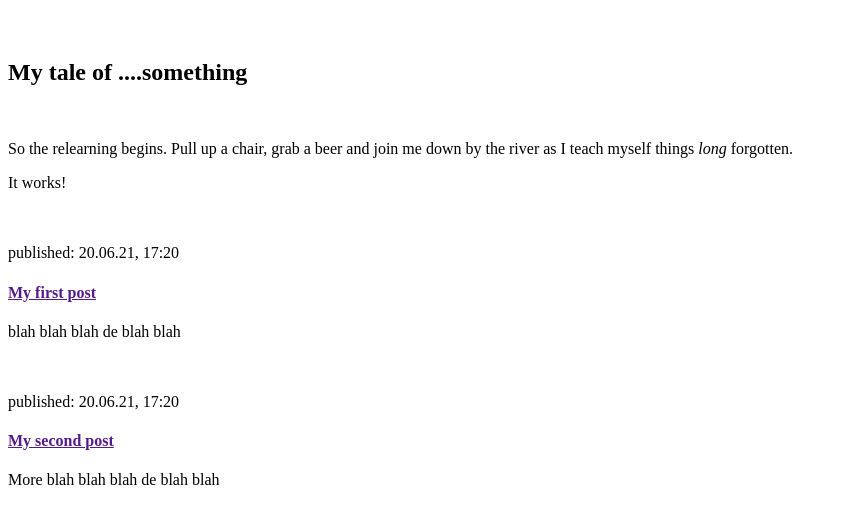
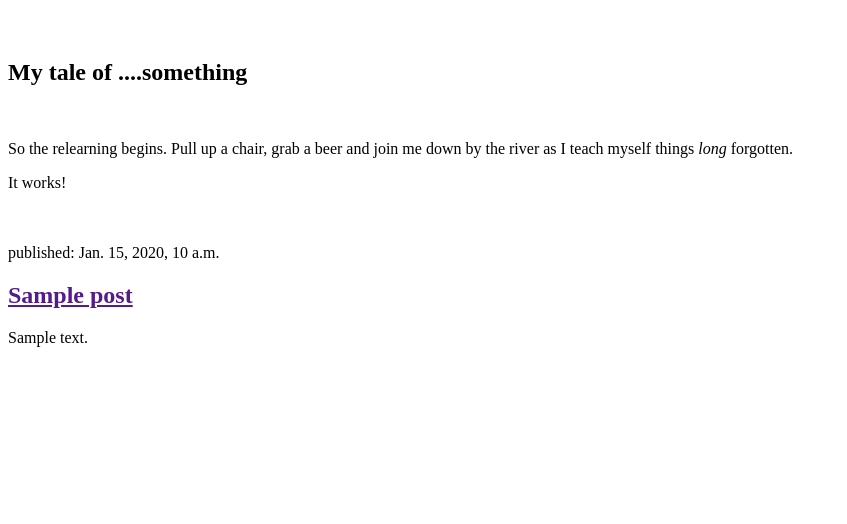
Before and after one commit to R1verNi/my-first-blog, a Django app: page / in a window 1280 px wide. Shown: the part 45-569 px from the top of the page, without its empty margins (0-847 px from the left). Run offline with Django 3.2, Linux system fonts and the light colour scheme; tables that the repository leaves empty hold one stand-in row (values such as "Sample post").

Commit message:
Modified templates to display posts from database.

```diff
--- a/blog/templates/blog/post_list.html
+++ b/blog/templates/blog/post_list.html
@@ -16,20 +16,13 @@
 		<br>
 		<br>
 
-		<article>
-			<time>published: 20.06.21, 17:20</time>
-			<h4><a href="">My first post</a></h4>
-			<p> blah blah blah de blah blah</P>
-		</article>
-
-		<br>
-		<br>
-
-		<article>
-			<time>published: 20.06.21, 17:20</time>
-			<h4><a href="">My second post</a></h4>
-			<p> More blah blah blah de blah blah</P>
-		</article>
+		{% for post in posts %}
+			<article>
+				<time>published: {{ post.published_date }}</time>
+				<h2><a href="">{{ post.title }}</a></h2>
+				<p>{{ post.text|linebreaksbr }}</p>
+			</article>
+		{% endfor %}
 
 	</body>
 </html>
--- a/blog/views.py
+++ b/blog/views.py
@@ -1,5 +1,8 @@
 from django.shortcuts import render
+from django.utils import timezone
+from .models import Post
 
 # Create your views here.
 def post_list(request):
-    return render(request, 'blog/post_list.html', {})
+    posts = Post.objects.filter(published_date__lte=timezone.now()).order_by('published_date')
+    return render(request, 'blog/post_list.html', {'posts':posts})
```
